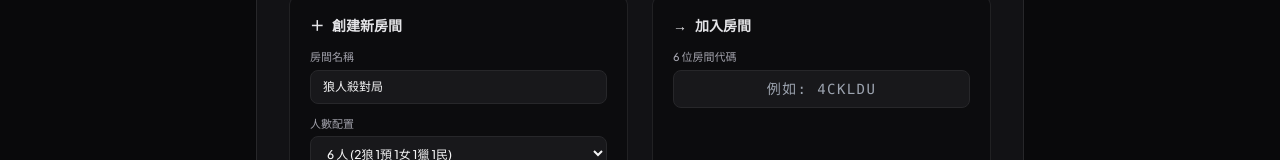
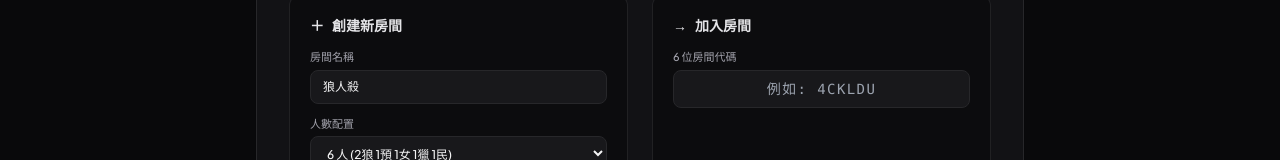
Before and after one commit to geminieagleteng-max/Werewolf-Game-2, a React (Vite) app in the folder client/: page / in a window 1280 px wide. Shown: the part 395-555 px from the top of the page. Built offline with nearby package versions, Linux system fonts and the light colour scheme.

Commit message:
feat: implement lobby system with room creation and join functionality

```diff
--- a/client/src/components/Lobby.jsx
+++ b/client/src/components/Lobby.jsx
@@ -18,7 +18,7 @@ export const Lobby = () => {
   } = useSocket();
 
   const [playerName, setPlayerName] = useState(() => localStorage.getItem('werewolf_player_name') || '玩家一');
-  const [roomName, setRoomName] = useState('狼人殺對局');
+  const [roomName, setRoomName] = useState('狼人殺');
   const [maxPlayers, setMaxPlayers] = useState(6);
   const [joinRoomId, setJoinRoomId] = useState('');
   const [copied, setCopied] = useState(false);
--- a/client/src/engine/GameHostController.js
+++ b/client/src/engine/GameHostController.js
@@ -25,7 +25,7 @@ export class GameHostController {
 
   createRoom({ roomId, roomName, maxPlayers, playerName, hostId }) {
     const rId = roomId || Math.random().toString(36).substring(2, 8).toUpperCase();
-    const rName = (roomName && roomName.trim()) || '歡樂狼人殺';
+    const rName = (roomName && roomName.trim()) || '狼人殺';
     const mPlayers = parseInt(maxPlayers, 10) || 6;
 
     this.room = new Room(rId, rName, mPlayers, hostId);
--- a/client/src/engine/Room.js
+++ b/client/src/engine/Room.js
@@ -12,7 +12,7 @@ export class Room {
    * @param {number} maxPlayers - 最大容納玩家數
    * @param {string} hostId - 初始房主 ID
    */
-  constructor(id, name = '狼人殺房間', maxPlayers = 6, hostId = null) {
+  constructor(id, name = '狼人殺', maxPlayers = 6, hostId = null) {
     this.id = id;
     this.name = name;
     this.maxPlayers = maxPlayers;
```
Also changed, not shown: 1 other file (tests, documents, lock files or other folders).
